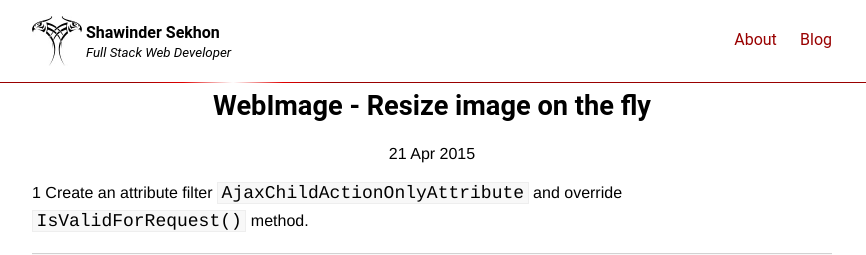
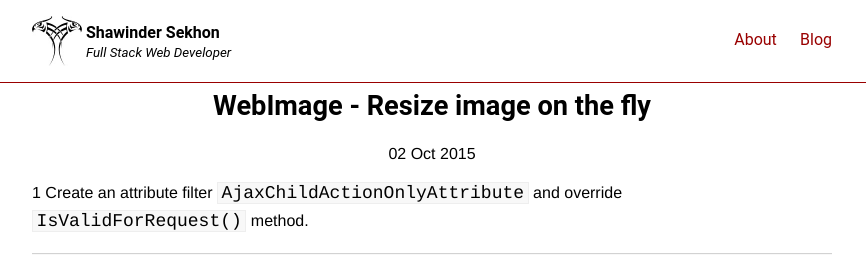
Before and after one commit to shawinder/shawinder.github.io, a Jekyll site: the page built from _posts/2015-10-02-Using-WebImage-to-Resize-and-save-an-Image.md, in a window 1280 px wide. Shown: the top 255 px of the page, without its empty margins (208-1074 px from the left). Built offline with Jekyll 4.4.1, drawn with Linux system fonts in a browser that asks for light colours; nearby versions of some CDN libraries; comment, search, counter and statistics services are not loaded.

Commit message:
Update 2015-10-02-Using-WebImage-to-Resize-and-save-an-Image.md

```diff
--- a/_posts/2015-10-02-Using-WebImage-to-Resize-and-save-an-Image.md
+++ b/_posts/2015-10-02-Using-WebImage-to-Resize-and-save-an-Image.md
@@ -2,7 +2,7 @@
 layout: post
 title: WebImage - Resize image on the fly
 comments: true
-date: 2015-04-21
+date: 2015-10-02
 header_desc: Using WebImage (System.Web.Helpers)
 ---
 <p><span class="step">1</span> Create an attribute filter <code>AjaxChildActionOnlyAttribute</code> and override <code>IsValidForRequest()</code> method.</p>
```
